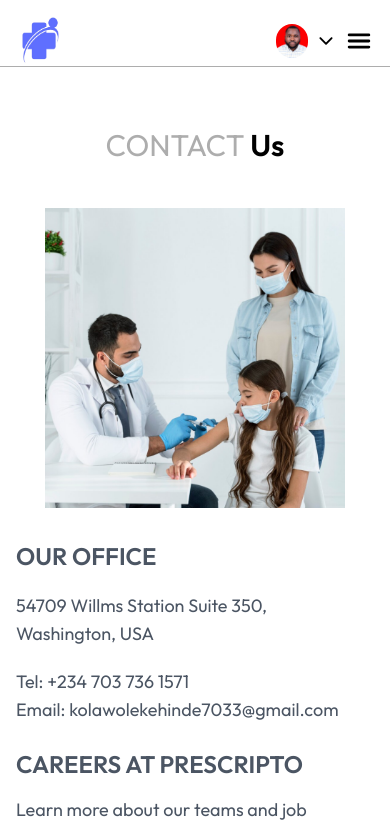
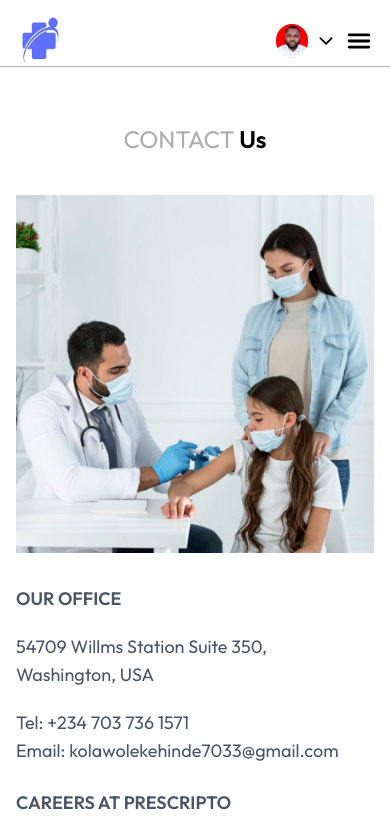
Before and after one commit to Kolawole-kehinde/Doctors-Appointment-App, a React (Vite) app: page /contact in a window 390 px wide. Shown: the top 829 px of the page. Built offline with nearby package versions, Linux system fonts and the light colour scheme.

Commit message:
redirect create accout button on the banner to registerPage

```diff
--- a/src/Componets/Banner.jsx
+++ b/src/Componets/Banner.jsx
@@ -1,8 +1,8 @@
 import React from 'react'
-import { Link, useNavigate } from 'react-router'
+import { useNavigate } from 'react-router'
 
 const Banner = () => {
-   const navigate = useNavigate
+   const navigate = useNavigate();
   return (
  <section className='px-4 lg:px-0'>
         <div className='wrapper bg-primary flex rounded-xl px-6 sm:px-10 md:px-14 lg:px-12 my-10 md:my-15 font-outfit '>
@@ -12,7 +12,7 @@ const Banner = () => {
                <p>Book Appointment </p>
                <p className='mt-4'>With 100+ Trusted Doctors</p>
 
-               <button onClick={() => navigate('/auth/login')} className='bg-secondary w-[214px] h-[60px] text-primary font-normal text-xl mt-6 rounded cursor-pointer outline-none hover:scale-105 transition-all'>Create account</button>
+               <button onClick={() => navigate('/auth/register')} className='bg-secondary w-[214px] h-[60px] text-primary font-normal text-xl mt-6 rounded cursor-pointer outline-none hover:scale-105 transition-all'>Create account</button>
 
 
                </div>
--- a/src/Componets/SpecialityMenu.jsx
+++ b/src/Componets/SpecialityMenu.jsx
@@ -8,7 +8,7 @@ const SpecialityMenu = () => {
       <h1 className="text-3xl md:text-[2.5rem] font-medium font-outfit text-primary-100 text-center pb-2">
         Find by Speciality
       </h1>
-      <p className="w-full max-w-[573px] text-lg leading-[27px] text-secondary-300 font-outfit">
+      <p className="w-full max-w-[573px] text-base md:text-lg leading-[27px] text-secondary-300 font-outfit">
         Simply browse through our extensive list of trusted doctors, schedule
         your appointment hassle-free.
       </p>
--- a/src/Componets/TopDoctors.jsx
+++ b/src/Componets/TopDoctors.jsx
@@ -14,7 +14,7 @@ const TopDoctors = () => {
         <h1 className="text-3xl md:text-[2.5rem] font-medium text-primary-100">
           Top Doctors to Book
         </h1>
-        <p className="text-lg leading-7 text-secondary-300">
+        <p className="text-base md:text-lg leading-7 text-secondary-300">
           Simply browse through our extensive list of trusted doctors.
         </p>
 
--- a/src/Pages/Contact.jsx
+++ b/src/Pages/Contact.jsx
@@ -3,7 +3,7 @@ import React from 'react';
 const ContactPage = () => {
   return (
     <section className="wrapper px-4 lg:px-0 font-outfit text-secondary-300">
-      <h1 className="text-[1.875rem] font-normal text-secondary-100 py-10 text-center">
+      <h1 className="text-2xl md:text-[1.875rem] font-normal text-secondary-100 py-10 text-center">
         CONTACT <span className="font-semibold text-black">Us</span>
       </h1>
 
@@ -13,13 +13,13 @@ const ContactPage = () => {
           <img
             src="/images/contact_image.png"
             alt="Contact Us Illustration"
-            className="w-[300px] md:w-[400px] object-cover"
+            className="w-full md:w-[400px] object-cover"
           />
         </div>
 
         {/* Contact Details */}
         <article className="text-start">
-          <h3 className="text-2xl font-semibold text-secondary-300 uppercase">
+          <h3 className="text-lg md:text-2xl font-semibold text-secondary-300 uppercase">
             Our Office
           </h3>
           <p className="text-lg py-5 max-w-[325px]">
@@ -28,7 +28,7 @@ const ContactPage = () => {
           <p className="text-lg">Tel: <a href="tel:+2347037361571" className="hover:underline">+234 703 736 1571</a></p>
           <p className="text-lg">Email: <a href="mailto:kolawolekehinde7033@gmail.com" className="hover:underline">kolawolekehinde7033@gmail.com</a></p>
 
-          <h3 className="text-2xl font-semibold uppercase mt-6">
+          <h3 className="text-lg md:text-2xl  font-semibold uppercase mt-6">
             Careers at PRESCRIPTO
           </h3>
           <p className="text-lg py-4 max-w-[464px]">
--- a/src/index.css
+++ b/src/index.css
@@ -9,6 +9,6 @@
 .wrapper{
   @apply container w-full max-w-[1228.8px] mx-auto
 }
-::-webkit-scrollbar{
+/* ::-webkit-scrollbar{
   @apply hidden
-}
+} */
```
